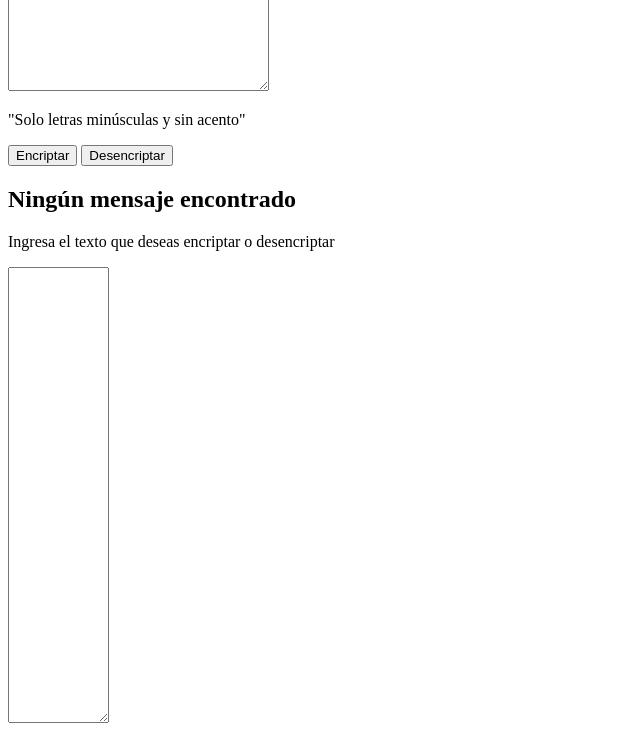
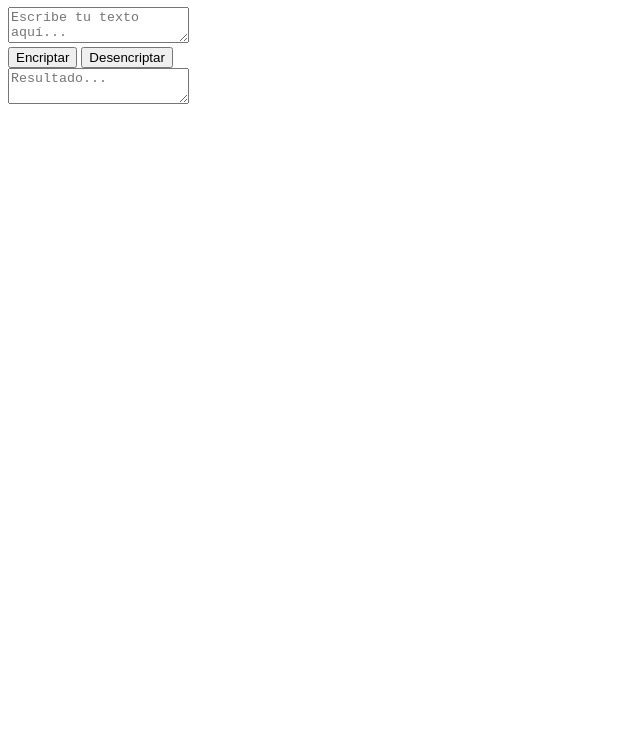
Before and after one commit to renechable/encriptador_texto, a plain HTML site: page index.html in a window 1280 px wide. Shown: the part 73-808 px from the top of the page, without its empty margins (0-640 px from the left). Drawn offline with Linux system fonts and the light colour scheme.

Commit message:
Update index.html

```diff
--- a/index.html
+++ b/index.html
@@ -1,48 +1,21 @@
 <!DOCTYPE html>
-<html lang="en">
+<html lang="es">
 <head>
     <meta charset="UTF-8">
     <meta name="viewport" content="width=device-width, initial-scale=1.0">
-    <title>Encriptador de Texto</title>
+    <title>Encriptador-Desencriptador</title>
+    <link rel="stylesheet" href="styles.css">
 </head>
 <body>
-   <div class="container"></div>
-   <div class="encriptar">
-    <textarea
-    name="texto"
-    class="texto"
-    id="texto"
-    cols="30"
-    rows="10"
-    placeholder="Ingresa el texto aquí">
-    </textarea>
-
+    <div class="container">
+        <h1>Encriptador y Desencriptador</h1>
+        <textarea id="inputText" placeholder="Escribe tu texto aquí..."></textarea>
+        <div class="buttons">
+            <button id="encryptBtn">Encriptar</button>
+            <button id="decryptBtn">Desencriptar</button>
+        </div>
+        <textarea id="outputText" placeholder="Resultado..."></textarea>
     </div>
-        <div class="terminos">
-            <p>"Solo letras minúsculas y sin acento"</p>
-        </div>
-        <div class="botones">
-            <button
-                class="btn-encriptar" type ="button" onclick ="encriptar()">
-                Encriptar
-            </button>
-        <input
-            type="button"
-            class="btn-desincriptar"
-            value="Desencriptar"
-            onclick="desencriptar()"
-        />
-        </div>
-    </div>
-   <div class="encriptado">
-        <div class="img" src="index.js" id="muñeco">
-            <div class="mensaje-encriptado" id="mensaje-encriptado">
-                <h2 class="h2" id="título mensaje">Ningún mensaje encontrado</h2>
-                <p id="parrafo">Ingresa el texto que deseas encriptar o desencriptar</p>
-                <textarea name="mensaje" id="mensaje" cols="10" rows="30"></textarea>
-            </div>
-        </div>
-   </div>
+    <script src="script.js"></script>
 </body>
-<script src="index.js"></script>
 </html>
```
